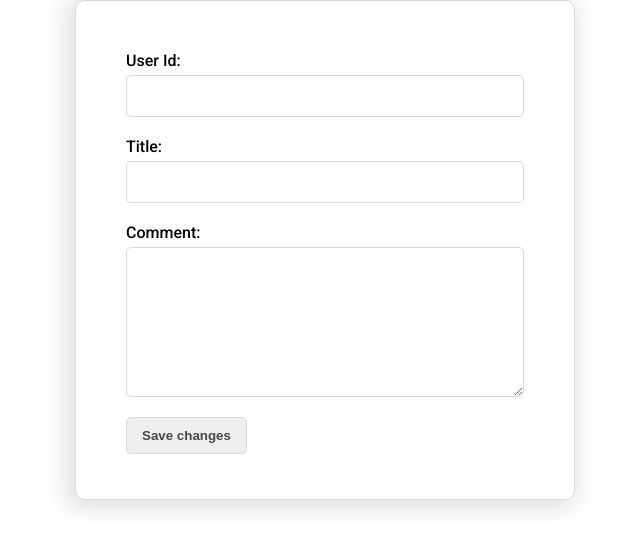
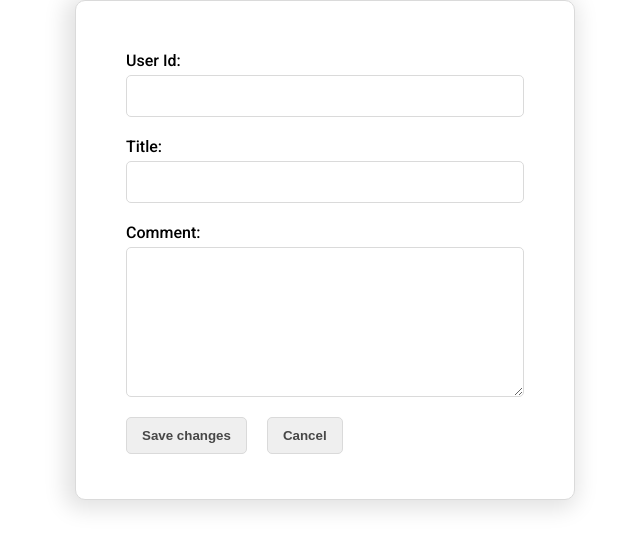
Before and after one commit to VladSkoromnyi/next-js-posts, a Next.js app: page /components/FormEdit/FormEdit in a window 1280 px wide. Shown: the top 550 px of the page, without its empty margins (245-885 px from the left). Built offline with nearby package versions, Linux system fonts and the light colour scheme.

Commit message:
second commit

```diff
--- a/pages/api.js
+++ /dev/null
@@ -1,6 +0,0 @@
-const BASE_URL = 'https://jsonplaceholder.typicode.com';
-
-export const dataFromServer = async () => {
-	const response = await fetch(`${BASE_URL}/posts`);
-	return await response.json();
-}
--- a/pages/components/FormEdit/FormEdit.css
+++ b/pages/components/FormEdit/FormEdit.css
@@ -28,5 +28,11 @@
 }
 
 .textarea {
+	font-family: "Roboto", sans-serif;
+	font-weight: 300;
 	height: 150px;
 }
+
+.cancel {
+	margin-left: 20px;
+}
--- a/pages/components/FormEdit/FormEdit.js
+++ b/pages/components/FormEdit/FormEdit.js
@@ -5,6 +5,7 @@ export default function FormEdit(props) {
 		setOldUserId,
 		setOldTitle,
 		setOldComment,
+		setIsShowEditor,
 
 		oldUserId,
 		oldTitle,
@@ -64,6 +65,15 @@ export default function FormEdit(props) {
 			>
 				Save changes
 			</button>
+
+			<button
+				name="cancelButton"
+				type="submit"
+				className="button delete cancel"
+				onClick={() => setIsShowEditor(false)}
+			>
+				Cancel
+			</button>
 		</form>
 	);
 }
--- a/pages/components/TablePosts/TablePosts.js
+++ b/pages/components/TablePosts/TablePosts.js
@@ -29,6 +29,7 @@ export default function TablePost(props) {
 					</td>
 				</tr>
 			</thead>
+			<tbody className="Posts__tbody">
 				{
 					posts && posts.map(({
 						userId,
@@ -47,6 +48,7 @@ export default function TablePost(props) {
 						/>
 					))
 				}
+			</tbody>
 		</table>
 
 	);
--- a/pages/index.js
+++ b/pages/index.js
@@ -2,7 +2,6 @@ import Head from 'next/head';
 import { useEffect, useState } from 'react';
 import FormEdit from './components/FormEdit/FormEdit';
 import TablePost from './components/TablePosts/TablePosts';
-import { dataFromServer } from './api';
 
 const BASE_URL = 'https://jsonplaceholder.typicode.com';
 
@@ -128,10 +127,11 @@ export default function Home() {
             setOldUserId={setOldUserId}
             setOldTitle={setOldTitle}
             setOldComment={setOldComment}
+            setIsShowEditor={setIsShowEditor}
 
             oldUserId={oldUserId}
             oldTitle={oldTitle}
-            oldComment={oldTitle}
+            oldComment={oldComment}
           />
         )}
 
```
Lines whose indentation alone changed are shown as unchanged.
